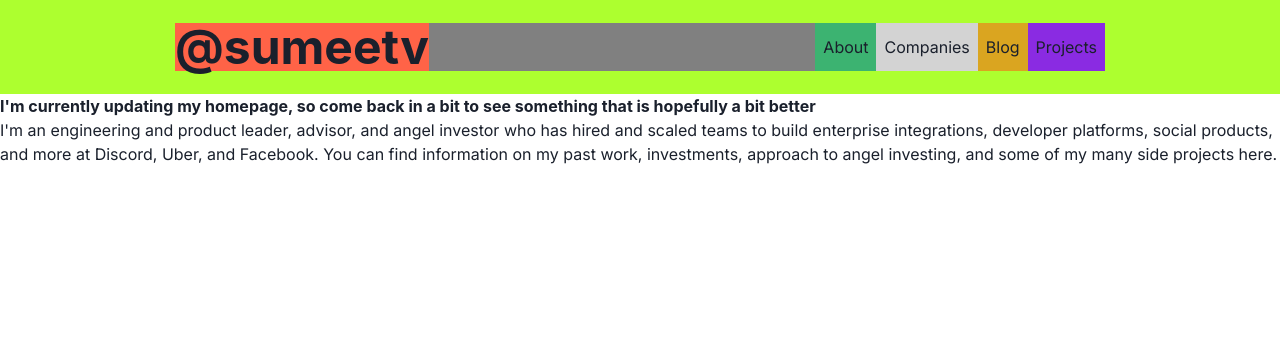
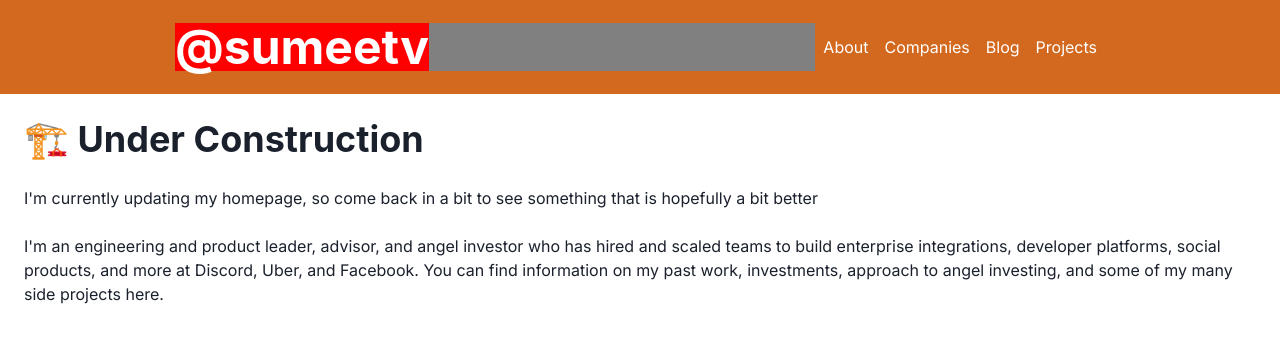
Before and after one commit to sumeetv/chord-finder, a Next.js app: page / in a window 1280 px wide. Shown: the top 342 px of the page. Built offline with nearby package versions, Linux system fonts and the light colour scheme.

Commit message:
Clean up layouts + headers, and add placeholder pages for route testing

```diff
--- a/src/app/header.tsx
+++ b/src/app/header.tsx
@@ -10,23 +10,23 @@ const HeaderLink = (props: any) => {
 
 const Header: React.FC = () => {
     return (
-        <Center bg='greenyellow' p='1.45rem'>
+        <Center bg='chocolate' p='1.45rem' color='white'>
             <Flex w='100%' maxW='930px' >
-                <Heading size='2xl' bg='tomato'>
+                <Heading size='2xl' bg='red'>
                     @sumeetv
                 </Heading>
                 <Spacer bg='gray' />
                 <Flex>
-                    <HeaderLink bg='mediumseagreen'>
+                    <HeaderLink>
                         About
                     </HeaderLink>
-                    <HeaderLink bg='lightgray'>
+                    <HeaderLink>
                         Companies
                     </HeaderLink>
-                    <HeaderLink bg='goldenrod'>
+                    <HeaderLink>
                         Blog
                     </HeaderLink>
-                    <HeaderLink bg='blueviolet'>
+                    <HeaderLink>
                         Projects
                     </HeaderLink>
                 </Flex>
--- a/src/app/layout.tsx
+++ b/src/app/layout.tsx
@@ -2,6 +2,8 @@ import type { Metadata } from "next";
 import { Inter } from "next/font/google";
 import "./globals.css";
 import { Providers } from "./providers";
+
+import { Center } from '@chakra-ui/react';
 
 import Header from "./header";
 
@@ -22,7 +24,9 @@ export default function RootLayout({
       <body className={inter.className}>
         <Providers>
           <Header />
-          {children}
+          <Center p='1.5em'>
+              <main>{children}</main>
+          </Center>
         </Providers>
       </body>
     </html>
--- a/src/app/page.tsx
+++ b/src/app/page.tsx
@@ -5,9 +5,14 @@ import { Heading, Link, Text } from "@chakra-ui/react";
 export default function Home() {
     return (
         <main>
-            <Heading size='m'>
+            <Heading size='xl'>
+                🏗️ Under Construction
+            </Heading>
+            <br />
+            <Text>
                 I'm currently updating my homepage, so come back in a bit to see something that is hopefully a bit better
-            </Heading>
+            </Text>
+            <br />
             <Text>
                 I'm an engineering and product leader, advisor, and angel investor who has hired and scaled teams to
                 build enterprise integrations, developer platforms, social products, and more at Discord, Uber, and Facebook.
```
Also changed, not shown: src/app/blog/page.tsx (added, +7 -0 lines), src/app/companies/page.tsx (added, +7 -0 lines), src/app/projects/page.tsx (added, +7 -0 lines).
